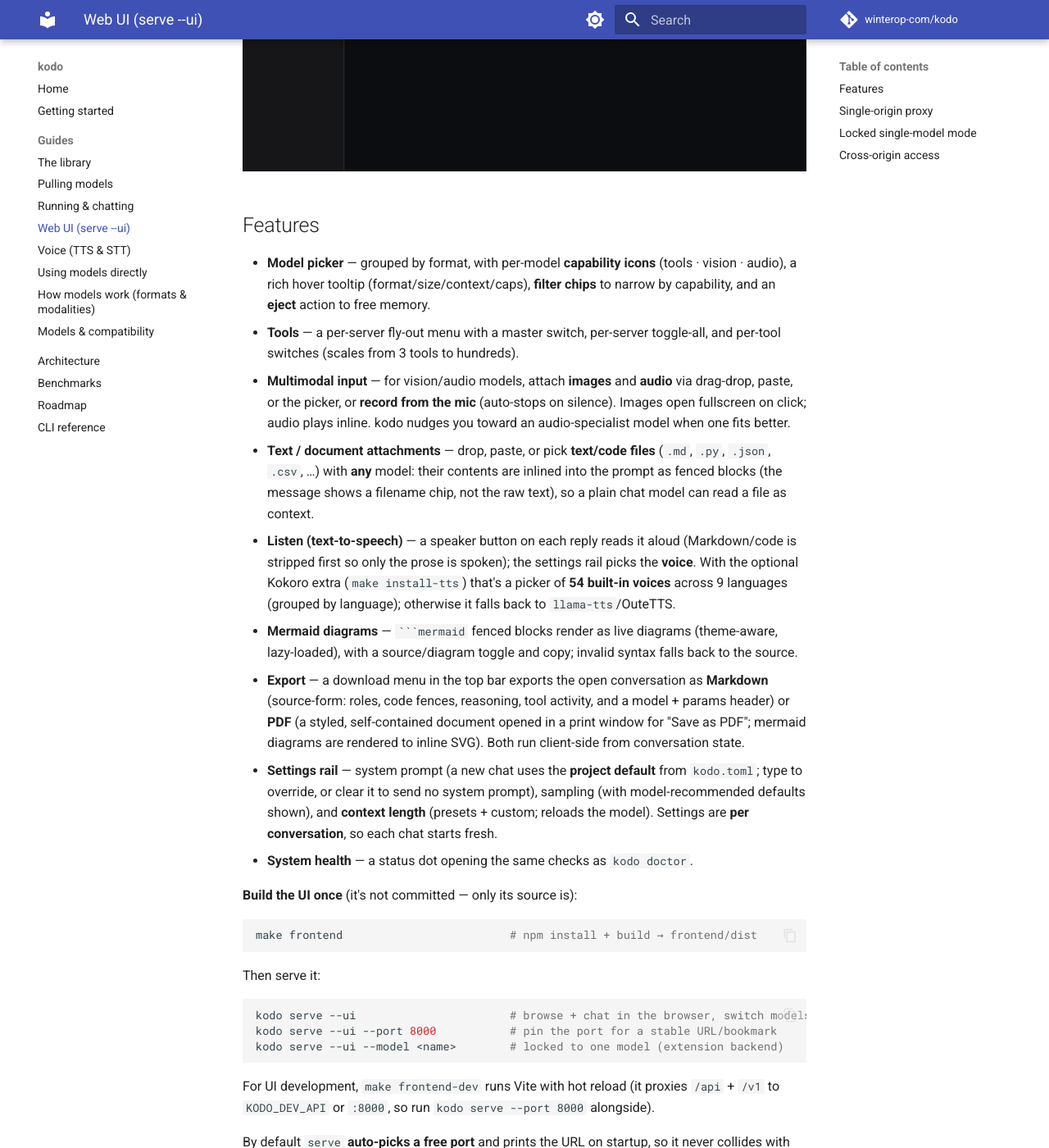
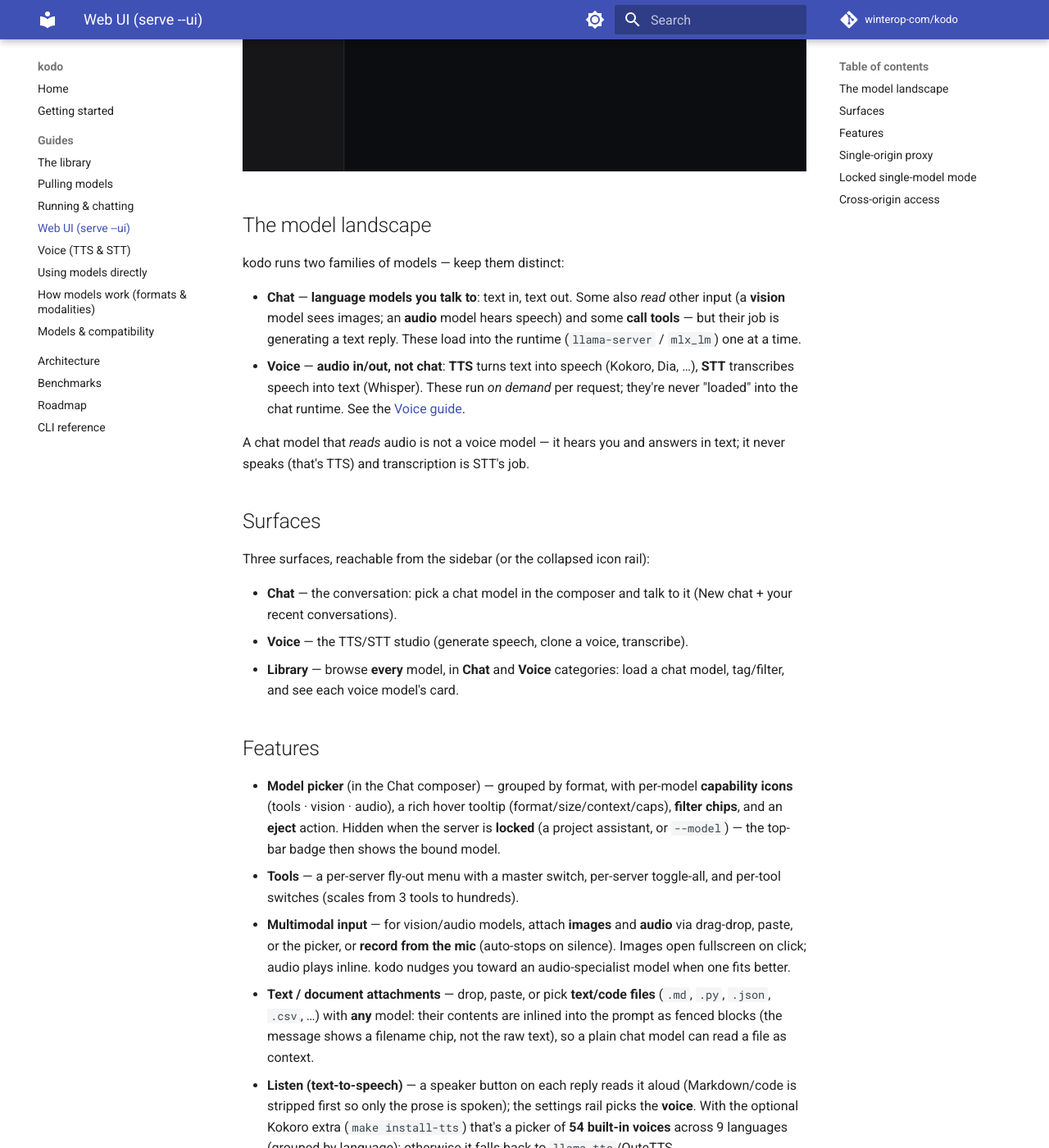
Before and after one commit to winterop-com/stabbur, an MkDocs documentation site: the page built from docs/guides/web-ui.md, in a window 1280 px wide and 1400 px high, scrolled down 493 px. Shown: the whole window at 82% size. Built offline with MkDocs 1.6.1 and Material for MkDocs 9.7.7, drawn with Linux system fonts in a browser that asks for light colours; comment, search, counter and statistics services are not loaded; some of the changed text lies outside the part shown.

Commit message:
fix(ui): Library link, picker overflow, no premature empty-state; doc the IA
- Voice studio's 'Library' hint is now a real link (#/library).
- Model picker dropdown: cap to Radix's collision-aware available height (+padding)
  so a long model list scrolls instead of clipping off the top of the viewport.
- Library Chat section shows a loading spinner until the library resolves, instead
  of flashing 'No chat models yet' when voice data arrives first (async race).
- web-ui.md: document the model landscape (Chat vs Voice), the three surfaces,
  the /v1/audio endpoints, and that a project locks like --model.

````diff
--- a/docs/guides/web-ui.md
+++ b/docs/guides/web-ui.md
@@ -1,16 +1,44 @@
 # Web UI (`serve --ui`)
 
 `kodo serve` runs the FastAPI app: a browse API, an OpenAI `/v1` proxy to the
-loaded model, and — with `--ui` — the browser single-page app (a React/Vite +
-Tailwind chat UI with a model picker).
+loaded model, plus `/v1/audio/*` for speech, and — with `--ui` — the browser
+single-page app (React/Vite + Tailwind).
 
 ![kodo web UI](../assets/web-ui.png)
 
+## The model landscape
+
+kodo runs two families of models — keep them distinct:
+
+- **Chat** — **language models you talk to**: text in, text out. Some also *read*
+  other input (a **vision** model sees images; an **audio** model hears speech) and
+  some **call tools** — but their job is generating a text reply. These load into the
+  runtime (`llama-server` / `mlx_lm`) one at a time.
+- **Voice** — **audio in/out, not chat**: **TTS** turns text into speech (Kokoro,
+  Dia, …), **STT** transcribes speech into text (Whisper). These run *on demand* per
+  request; they're never "loaded" into the chat runtime. See the
+  [Voice guide](voice.md).
+
+A chat model that *reads* audio is not a voice model — it hears you and answers in
+text; it never speaks (that's TTS) and transcription is STT's job.
+
+## Surfaces
+
+Three surfaces, reachable from the sidebar (or the collapsed icon rail):
+
+- **Chat** — the conversation: pick a chat model in the composer and talk to it
+  (New chat + your recent conversations).
+- **Voice** — the TTS/STT studio (generate speech, clone a voice, transcribe).
+- **Library** — browse **every** model, in **Chat** and **Voice** categories: load
+  a chat model, tag/filter, and see each voice model's card.
+
 ## Features
 
-- **Model picker** — grouped by format, with per-model **capability icons**
-  (tools · vision · audio), a rich hover tooltip (format/size/context/caps),
-  **filter chips** to narrow by capability, and an **eject** action to free memory.
+- **Model picker** (in the Chat composer) — grouped by format, with per-model
+  **capability icons** (tools · vision · audio), a rich hover tooltip
+  (format/size/context/caps), **filter chips**, and an **eject** action. Hidden when
+  the server is **locked** (a project assistant, or `--model`) — the top-bar badge
+  then shows the bound model.
 - **Tools** — a per-server fly-out menu with a master switch, per-server
   toggle-all, and per-tool switches (scales from 3 tools to hundreds).
 - **Multimodal input** — for vision/audio models, attach **images** and **audio**
@@ -76,14 +104,17 @@
 | Endpoint | Purpose |
 | -------- | ------- |
 | `GET /api/status` | runtime state (`stopped`/`loading`/`ready`), model, n_ctx, error |
-| `GET /api/library` | runnable models + capabilities (vision/audio/tools/context) |
+| `GET /api/library` | runnable **chat** models + capabilities (vision/audio/tools/context) |
+| `GET /api/voice` | **voice** models (TTS/STT) with backend + traits, for the Library/studio |
 | `GET /api/model?name=` | one model's card + metadata + recommended sampling |
 | `POST /api/load/{name}` | load/switch a model (`?n_ctx=` sets context; locked → 409) |
 | `POST /api/unload` | eject the loaded model (frees memory) |
 | `POST /api/chat` | server-side agent loop (tools + multimodal) → typed SSE |
 | `GET /api/tools` | attached MCP tools (namespaced `<server>__<tool>`) |
 | `GET /api/doctor` | system-health report (mirrors `kodo doctor`) |
-| `GET /api/voices`, `POST /api/speak` | list voices (Kokoro + OuteTTS); synthesize text → WAV |
+| `GET /api/voices`, `POST /api/speak` | list voices (Kokoro + OuteTTS); synthesize text → WAV (chat Listen) |
+| `POST /v1/audio/speech` | OpenAI TTS: text → audio (Kokoro/Dia/…), formats via ffmpeg, voice cloning |
+| `POST /v1/audio/transcriptions` | OpenAI STT: audio → text (Whisper) |
 | `POST /v1/{path}` | stream-proxied to the loaded runtime's `/v1` |
 | `GET /health`, `GET /docs` | health check, OpenAPI docs |
 
@@ -97,10 +128,16 @@
 kodo serve --ui --model <name>        # or: make run MODEL=<name>
 ```
 
-Locks the server to one model: no switching and a stable `/v1`. This is the
-intended backend for the [Chrome extension](../roadmap.md) — the extension's side
-panel points at this endpoint. Set `cors_origins` to the extension's origin so it
-can call across origins (see below).
+Locks the server to one model: no switching, the composer's model picker is hidden
+(the top-bar badge shows the bound model), and a stable `/v1`. This is the intended
+backend for the [Chrome extension](../roadmap.md) — the extension's side panel points
+at this endpoint. Set `cors_origins` to the extension's origin so it can call across
+origins (see below).
+
+**A project locks too.** In a directory with a `kodo.toml` whose `[project].model`
+is set, `kodo serve` binds to that model the same way (a project is a purpose-built
+assistant: model + system prompt + tools). Working **without** a project is free-play
+— pick and switch any chat model. An explicit `--model` overrides a project.
 
 ## Cross-origin access
 
--- a/frontend/src/components/ModelSelector.tsx
+++ b/frontend/src/components/ModelSelector.tsx
@@ -155,7 +155,11 @@
         {locked && <span className="rounded bg-muted px-1.5 py-0.5 text-[10px] text-muted-foreground">locked</span>}
       </DropdownMenuTrigger>
 
-      <DropdownMenuContent align="start" className="max-h-[70vh] w-[30rem] overflow-y-auto">
+      <DropdownMenuContent
+        align="start"
+        collisionPadding={12}
+        className="max-h-[var(--radix-dropdown-menu-content-available-height)] w-[30rem] overflow-y-auto"
+      >
         {/* Capability filter chips */}
         {library.length > 0 && (
           <div className="mb-1 flex items-center gap-1 border-b border-border px-2 pb-2 pt-1">
--- a/frontend/src/components/ModelsView.tsx
+++ b/frontend/src/components/ModelsView.tsx
@@ -504,7 +504,11 @@
                   Language models you talk to — text in and out. Some also read images or audio, or call tools.
                 </p>
               </div>
-              {models.length === 0 ? (
+              {!loaded ? (
+                <div className="flex items-center gap-2 px-1 py-4 text-sm text-muted-foreground">
+                  <Loader2 className="h-4 w-4 animate-spin" /> Loading…
+                </div>
+              ) : models.length === 0 ? (
                 <div className="rounded-lg border border-border bg-muted/40 px-4 py-6 text-sm text-muted-foreground">
                   No chat models yet. Pull one with <code className="font-mono">kodo pull</code>.
                 </div>
--- a/frontend/src/components/VoiceView.tsx
+++ b/frontend/src/components/VoiceView.tsx
@@ -620,7 +620,11 @@
             <SpeakPanel ttsModels={ttsModels} kokoroVoices={kokoroVoices} />
             <TranscribePanel sttModels={sttModels} />
             <p className="pt-1 text-[11px] text-muted-foreground">
-              Browse every voice model in the <span className="font-medium text-foreground">Library</span>.
+              Browse every voice model in the{" "}
+              <a href="#/library" className="font-medium text-primary hover:underline">
+                Library
+              </a>
+              .
             </p>
           </div>
         )}
````
